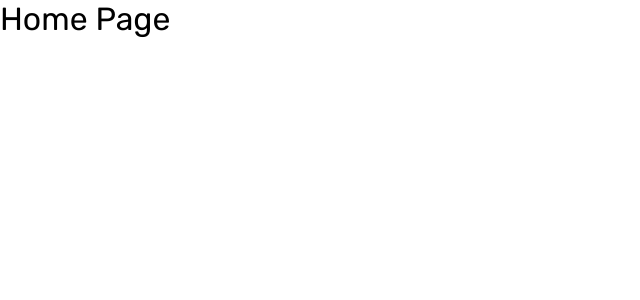
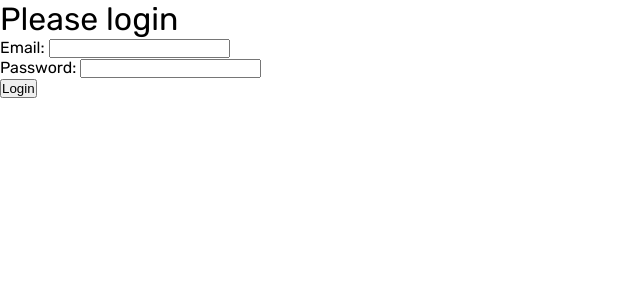
Before and after one commit to NayaOnwubiko/fitMe_client, a React (Create React App) app: page / in a window 1280 px wide. Shown: the top 300 px of the page, without its empty margins (0-640 px from the left). Built offline with nearby package versions, Linux system fonts and the light colour scheme.

Commit message:
Set up login page

```diff
--- a/src/pages/Home/Home.js
+++ b/src/pages/Home/Home.js
@@ -1,9 +1,59 @@
 import "./Home.scss";
+import { Link, useNavigate } from "react-router-dom";
+import axios from "axios";
 
 function Home() {
+    const navigate = useNavigate();
+
+    const handleLogin = (event) => {
+        event.preventDefault();
+
+        /*
+            1. form values: event.target.email.value, event.target.password.value
+            2. axios request: POST /login with email, password to get token
+            3. Handle axios response: token -> set on localStorage.authToken
+            4. Show user profile
+        */
+       axios.post("http://localhost:8080/login", {
+        email: event.target.email.value,
+        password: event.target.password.value
+       })
+       .then(response => {
+            localStorage.authToken = response.data.token;
+            navigate("/user-profile");
+       })
+       .catch(error => {
+            alert("Unable to login, sorry");
+       })
+    }
+
+    const authToken = localStorage.authToken;
+
+    if (authToken) {
+        //navigate to the user profile as an option
+        return (
+            <>
+                <h1>Home</h1>
+                    <ul>
+                        <li><Link to="/schedule">Schedule</Link></li>
+                        <li><Link to="/user-profile">Profile</Link></li>
+                    </ul>
+            </>
+        );
+    }
+
+    //Show the user the login form
     return (
-        <h1>Home Page</h1>
+        <>
+            <h1>Please login</h1>
+            <form onSubmit={handleLogin}>
+                <label>Email: <input type="text" name="email"></input></label><br />
+                <label>Password: <input type="password" name="password"></input></label><br />
+                <button>Login</button>
+            </form>
+        </>
     )
+
 }
 
 export default Home;
--- a/src/pages/UserProfile/UserProfile.js
+++ b/src/pages/UserProfile/UserProfile.js
@@ -60,6 +60,7 @@ function UserProfile() {
         <>
             <h1>User Profile</h1>
             <p>Welcome to the site: {user.name} </p>
+            <h3>Schedule:</h3>
             <button onClick={handleLogout}>Logout</button>
         </>
     )
```
